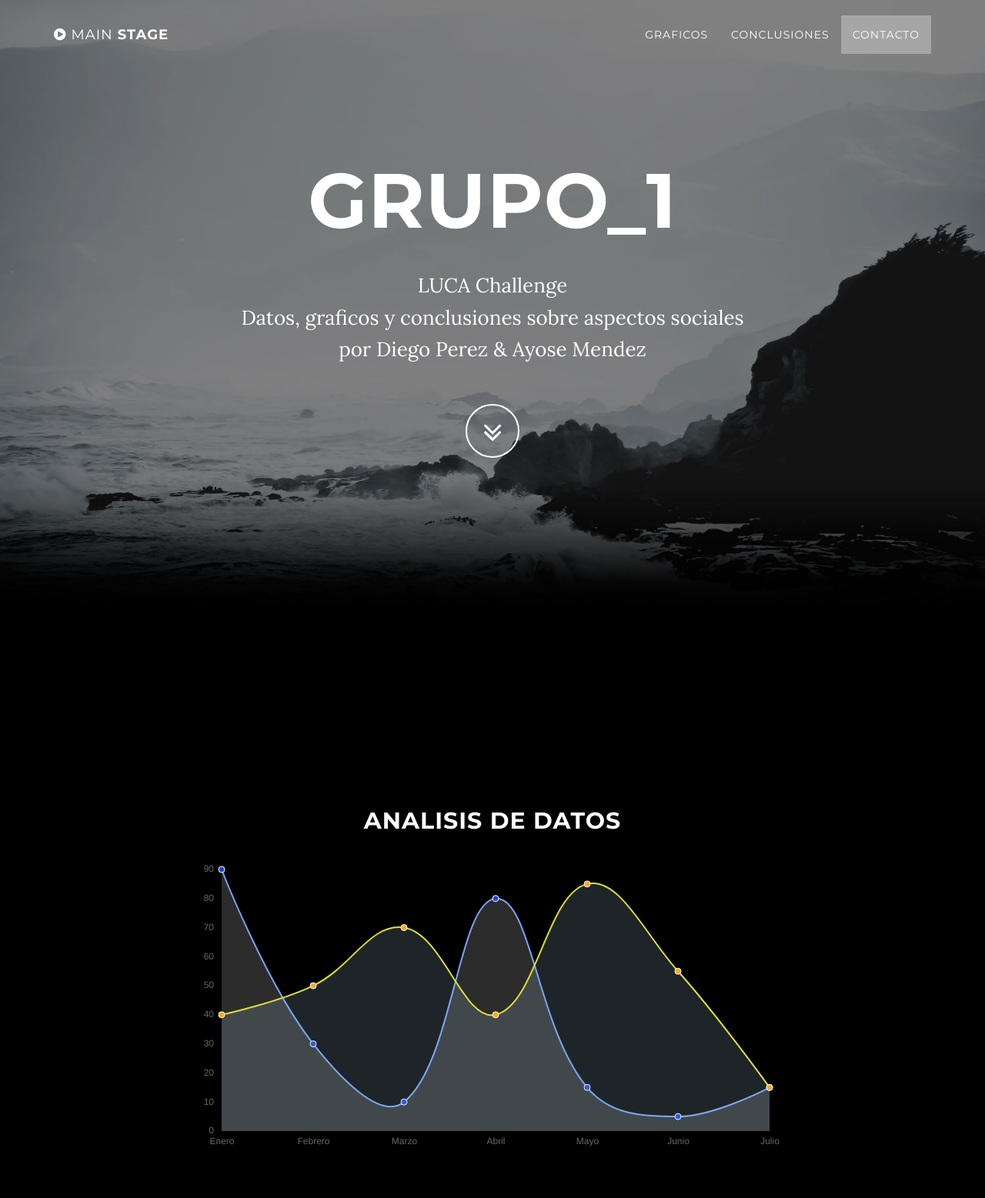
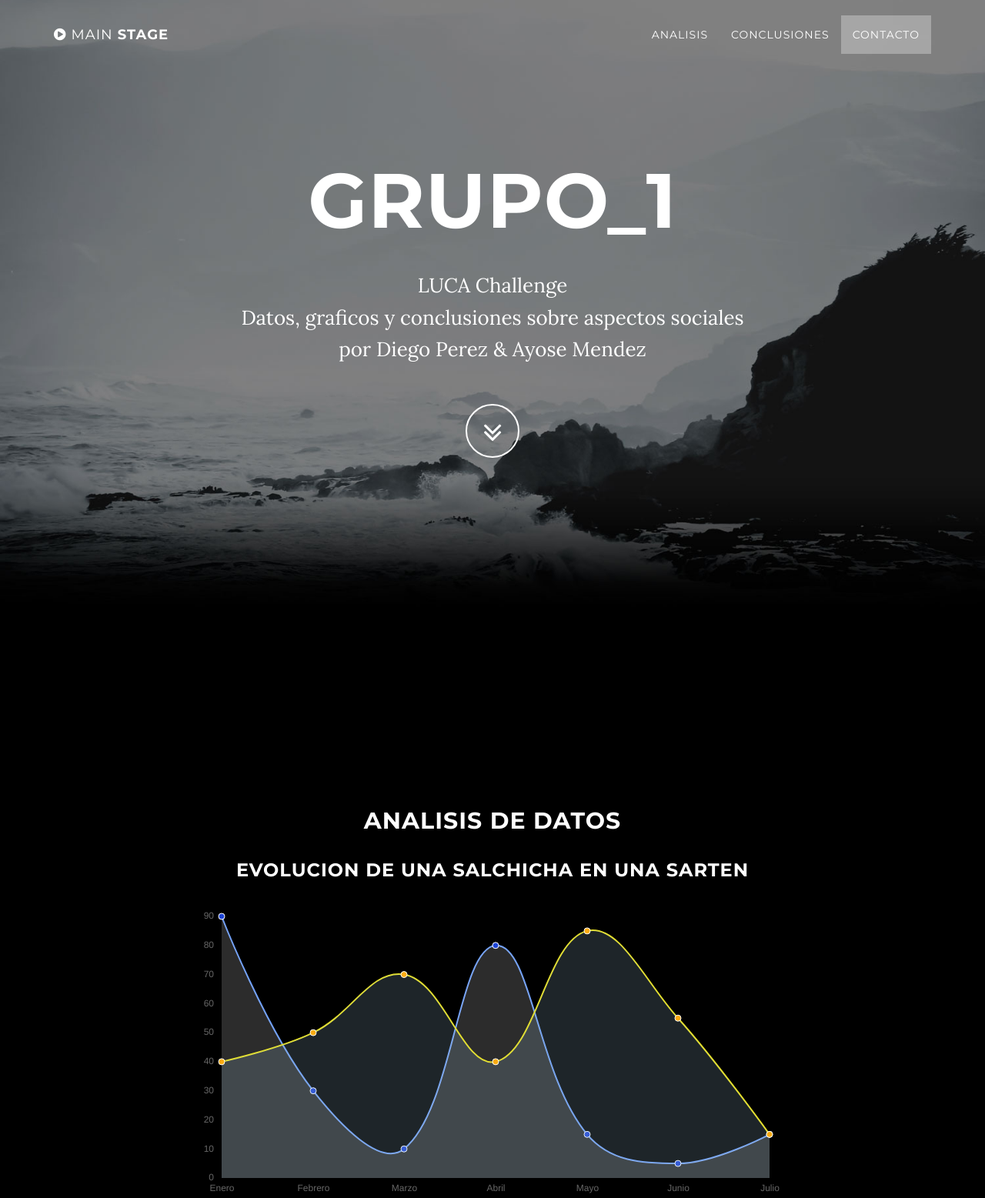
Before and after one commit to persas/Hack4Good, a website: page front_end/index.html in a window 1280 px wide. Shown: the top 1557 px of the page at 77% size. Drawn offline with nearby package versions, Linux system fonts and the light colour scheme; some packages are replaced by stand-ins of ours.

Commit message:
Readme actualizado y detalles de front

```diff
--- a/front_end/index.html
+++ b/front_end/index.html
@@ -53,7 +53,7 @@
                         <a href="#page-top"></a>
                     </li>
                     <li>
-                        <a class="page-scroll" href="#graficos">Graficos</a>
+                        <a class="page-scroll" href="#graficos">Analisis</a>
                     </li>
                     <li>
                         <a class="page-scroll" href="#download">Conclusiones</a>
@@ -93,8 +93,9 @@
             <div class="col-lg-8 col-lg-offset-2">
                 <h2>Analisis de datos</h2>
                 <div id="canvas-holder">
+                    <h3>Evolucion de una salchicha en una sarten</h3>
                     <canvas id="chart-area" width="600" height="300"></canvas>
-                    <br><br><br><br><br><br><br><br><br>
+                    <br><br><br><br><br><br><br><h3>Yo soy de medellin</h3><br><br>
                     <canvas id="chart-area2" width="300" height="300"></canvas>
                 </div>
                 <script src="js/Chart.js"></script>
@@ -176,7 +177,7 @@
                         la descarga de datos sabremos como evoluciona la alfabetizacion</p>
                     <p>3. Se ve una correlacion muy directa entre la descarga de datos 3G y la alfabetizacion, por lo tanto podemos decir que sabiendo como evoluciona
                         la descarga de datos sabremos como evoluciona la alfabetizacion</p>
-                    <a href="http://startbootstrap.com/template-overviews/grayscale/" class="btn btn-default btn-lg">Me pica un huevo</a>
+                    <a href="https://github.com/persas/Hack4Good/blob/master/LUCA.ipynb" class="btn btn-default btn-lg">Codigo del analisis</a>
                 </div>
             </div>
         </div>
```
Also changed, not shown: README.md.
